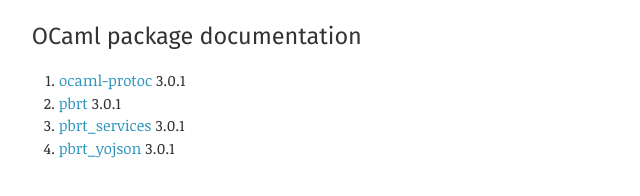
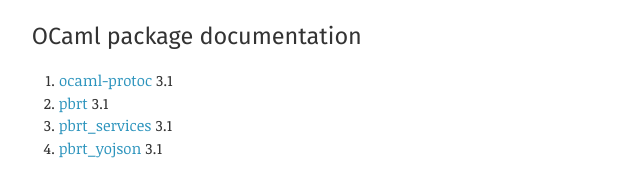
Before and after one commit to mransan/ocaml-protoc, a plain HTML site: page dev/index.html in a window 1280 px wide. Shown: the full height of the page, 0-640 px from the left. Drawn offline with Linux system fonts and the light colour scheme.

Commit message:
deploy: 1e43252e527d9a7611db64b800235e848d8eccce

```diff
--- a/dev/index.html
+++ b/dev/index.html
@@ -11,10 +11,10 @@
       <div class="by-name">
       <h2>OCaml package documentation</h2>
       <ol>
-      <li><a href="ocaml-protoc/index.html">ocaml-protoc</a> <span class="version">3.0.1</span></li>
-      <li><a href="pbrt/index.html">pbrt</a> <span class="version">3.0.1</span></li>
-      <li><a href="pbrt_services/index.html">pbrt_services</a> <span class="version">3.0.1</span></li>
-      <li><a href="pbrt_yojson/index.html">pbrt_yojson</a> <span class="version">3.0.1</span></li>
+      <li><a href="ocaml-protoc/index.html">ocaml-protoc</a> <span class="version">3.1</span></li>
+      <li><a href="pbrt/index.html">pbrt</a> <span class="version">3.1</span></li>
+      <li><a href="pbrt_services/index.html">pbrt_services</a> <span class="version">3.1</span></li>
+      <li><a href="pbrt_yojson/index.html">pbrt_yojson</a> <span class="version">3.1</span></li>
       </ol>
       </div>
     </main>
```
